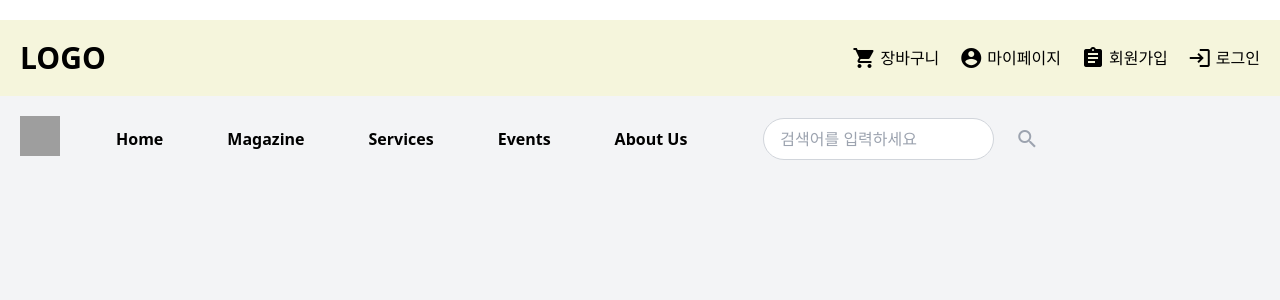
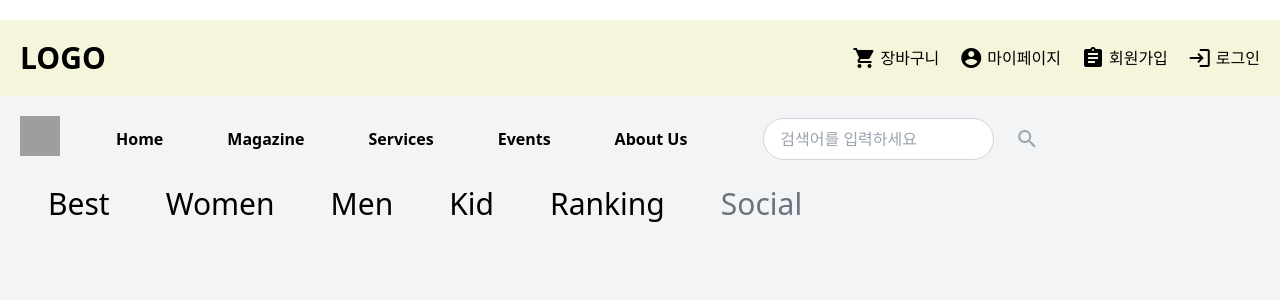
Before and after one commit to danaggero/web-shop-project-byReact, a React (Vite) app: page / in a window 1280 px wide. Shown: the top 300 px of the page. Built offline with nearby package versions, Linux system fonts and the light colour scheme; grey boxes are pictures that could not be loaded.

Commit message:
Header-bottom 추가

```diff
--- a/src/components/Header.jsx
+++ b/src/components/Header.jsx
@@ -36,17 +36,17 @@ function Header() {
       </div>
 
       {/* Header-middle */}
-      <div id="header-middle" className="flex mt-5 items-center">
+      <div id="header-middle" className="flex my-5 items-center">
         <div id="nav">
           <button className="ml-5 bg-transparent w-10 h-10 bg-[url('./assets/icons/menu.svg')] bg-no-repeat bg-cover cursor-pointer">
           </button>
         </div>
         <ul className="flex gap-16 px-14">
-          <li className="cursor-pointer font-semibold">Home</li>
-          <li className="cursor-pointer font-semibold">Magazine</li>
-          <li className="cursor-pointer font-semibold">Services</li>
-          <li className="cursor-pointer font-semibold">Events</li>
-          <li className="cursor-pointer font-semibold">About Us</li>
+          <li className="cursor-pointer font-[650]">Home</li>
+          <li className="cursor-pointer font-[650]">Magazine</li>
+          <li className="cursor-pointer font-[650]">Services</li>
+          <li className="cursor-pointer font-[650]">Events</li>
+          <li className="cursor-pointer font-[650]">About Us</li>
         </ul>
         <div className="relative w-72 ml-5">
           <input
@@ -59,6 +59,18 @@ function Header() {
           </span>
         </div>
       </div>
+
+      {/* Header-bottom */}
+      <div id="header-bottom" className="mt-6 ">
+        <ul className="flex list-none gap-14 pl-12 my-5">
+          <li className="font-libre text-3xl cursor-pointer">Best</li>
+          <li className="font-libre text-3xl cursor-pointer">Women</li>
+          <li className="font-libre text-3xl cursor-pointer">Men</li>
+          <li className="font-libre text-3xl cursor-pointer">Kid</li>
+          <li className="font-libre text-3xl cursor-pointer">Ranking</li>
+          <li className="font-libre text-3xl text-gray-500 cursor-pointer">Social</li>
+        </ul>
+    </div>
     </>
 
 
```
